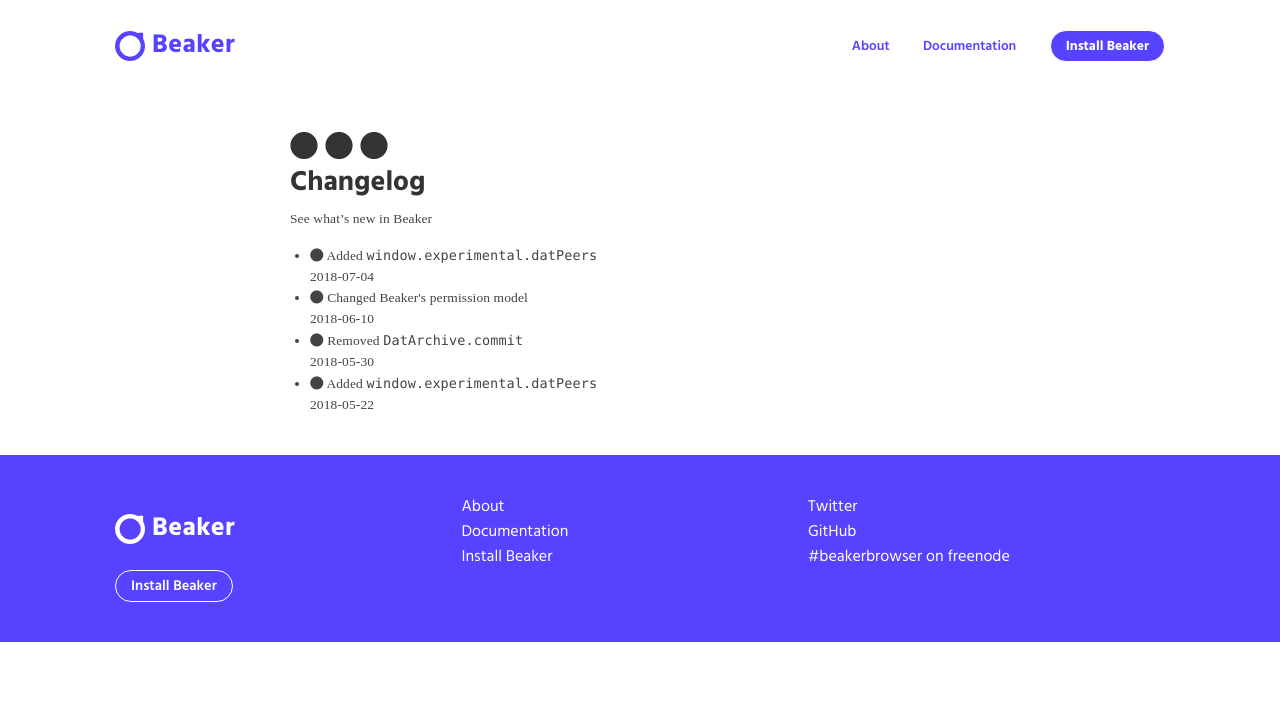
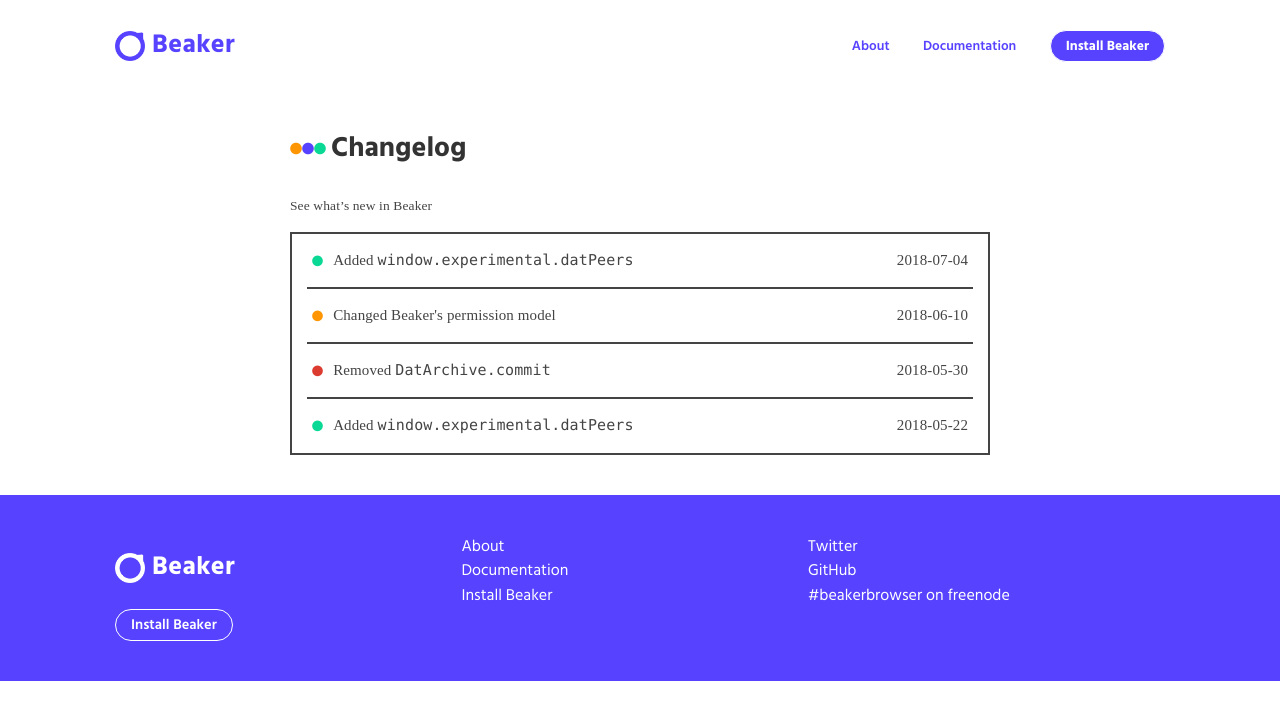
Before and after one commit to beakerbrowser/beakerbrowser.com, a Jekyll site: the page built from changelog/index.md, in a window 1280 px wide. Shown: the top 720 px of the page. Built offline with Jekyll 4.4.1, drawn with Linux system fonts in a browser that asks for light colours; some web fonts are replaced.

Commit message:
Add missing import

```diff
--- a/css/pages/all.scss
+++ b/css/pages/all.scss
@@ -7,3 +7,4 @@
 @import "team";
 @import "blog";
 @import "post";
+@import "changelog";
```
